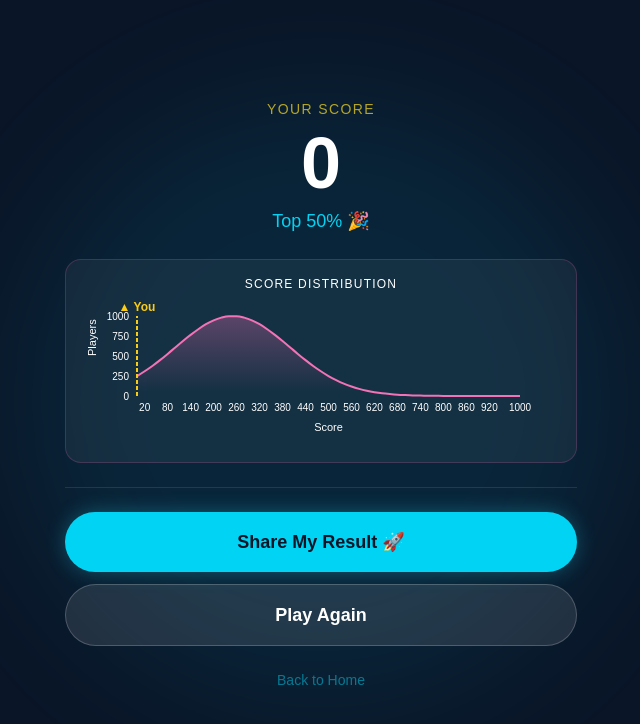
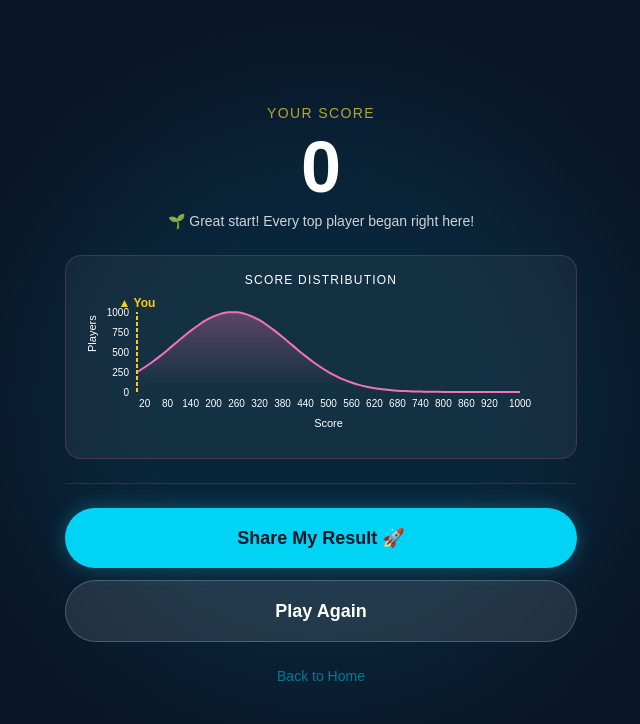
Before and after one commit to vegali915/mathnique, a Next.js app: page /result in a window 1280 px wide. Shown: the top 724 px of the page, without its empty margins (319-959 px from the left). Built offline with nearby package versions, Linux system fonts and the light colour scheme.

Commit message:
add percentile messages and top 1% support

```diff
--- a/app/result/page.tsx
+++ b/app/result/page.tsx
@@ -2,7 +2,7 @@
 
 import { useSearchParams, useRouter } from 'next/navigation'
 import { Suspense, useState } from 'react'
-import { AreaChart, Area, XAxis, YAxis, ReferenceLine, ResponsiveContainer,Tooltip } from 'recharts'
+import { AreaChart, Area, XAxis, YAxis, ReferenceLine, ResponsiveContainer, Tooltip } from 'recharts'
 
 function generateDistributionData() {
   const data = []
@@ -22,11 +22,23 @@ function ResultContent() {
   const [showShare, setShowShare] = useState(false)
   const [copied, setCopied] = useState(false)
 
-  const percentile = score > 500 ? 5 : score > 420 ? 10 : score > 350 ? 15 : score > 280 ? 20 : score > 200 ? 30 : 50
+  const percentile = score > 600 ? 1 : score > 500 ? 5 : score > 420 ? 10 : score > 350 ? 15 : score > 280 ? 20 : score > 200 ? 30 : 0
   const distributionData = generateDistributionData()
   const userScoreRounded = Math.min(Math.round(score / 20) * 20, 1000)
 
-  const shareText = percentile <= 5
+  const getMessage = () => {
+    if (percentile === 1) return '🏆 Legendary! You\'re a math genius!'
+    if (percentile === 5) return '🔥 Outstanding! You\'re in the elite!'
+    if (percentile === 10) return '⭐ Excellent! You\'re crushing it!'
+    if (percentile === 15) return '💪 Amazing effort! You\'re so close to the top — one more game?'
+    if (percentile === 20) return '🎯 Great performance! Top 10% is totally within your reach!'
+    if (percentile === 30) return '🚀 Solid effort! The more you play, the better you get!'
+    return '🌱 Great start! Every top player began right here!'
+  }
+
+  const shareText = percentile <= 1
+    ? `I scored ${score} pts on a 1-minute math challenge and ranked in the top 1%! Can you beat me? 🏆\nTry Mathnique → mathnique.vercel.app`
+    : percentile <= 5
     ? `I scored ${score} pts on a 1-minute math challenge and ranked in the top 5%! Can you beat me? 🔥\nTry Mathnique → mathnique.vercel.app`
     : percentile <= 15
     ? `I scored ${score} pts on a 1-minute math challenge and ranked in the top ${percentile}%! Think you can beat me? 💡\nTry Mathnique → mathnique.vercel.app`
@@ -50,7 +62,10 @@ function ResultContent() {
         <div className="text-center">
           <p className="text-yellow-300/70 text-sm tracking-widest mb-2">YOUR SCORE</p>
           <p className="text-7xl font-bold text-white">{score}</p>
-          <p className="text-cyan-400 text-lg mt-2">Top {percentile}% 🎉</p>
+          {percentile > 0 ? (
+            <p className="text-cyan-400 text-lg mt-2">Top {percentile}%</p>
+          ) : null}
+          <p className="text-white/80 text-sm mt-2">{getMessage()}</p>
         </div>
 
         {/* スコア分布グラフ */}
```
Lines whose indentation alone changed are shown as unchanged.
